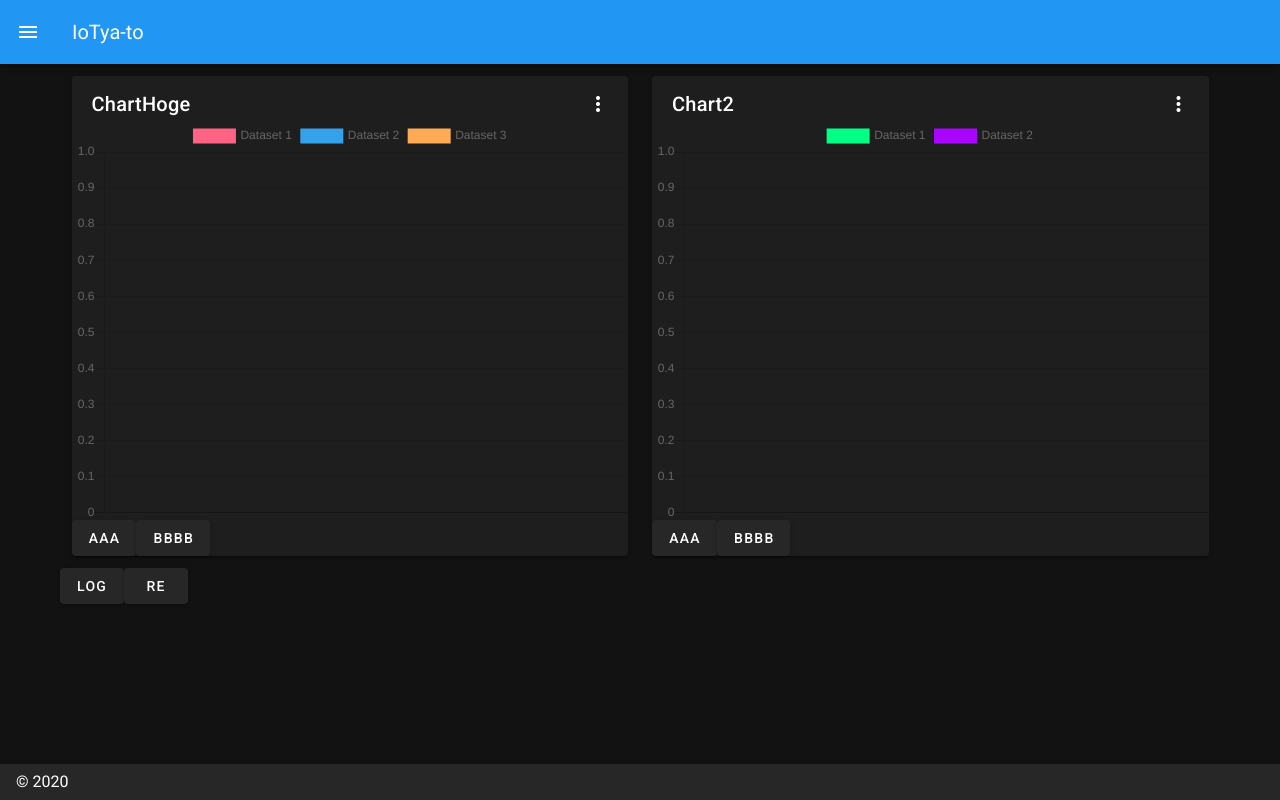
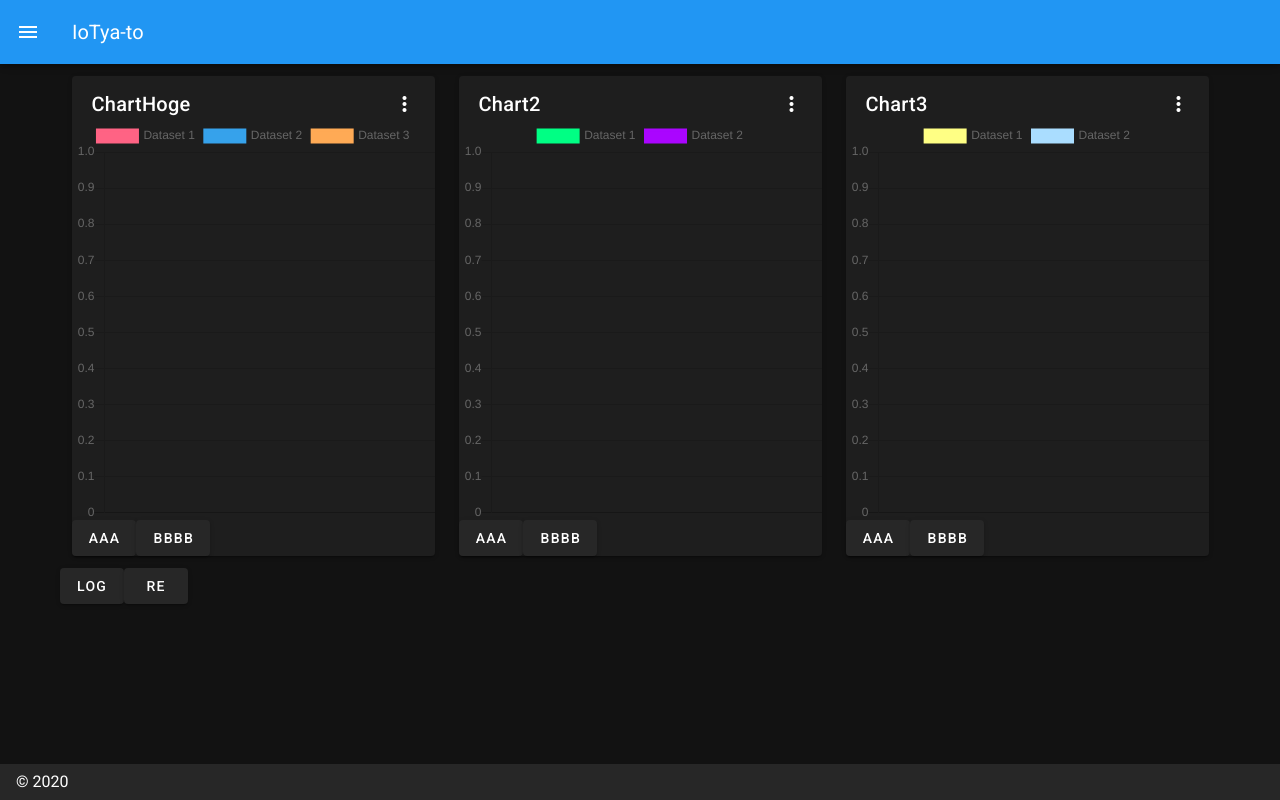
Before and after one commit to IoTya-To/IoTya-to, a Nuxt app: page / in a window 1280 px wide. Built offline with nearby package versions, Linux system fonts and the light colour scheme.

Commit message:
pluginsの修正

```diff
--- a/nuxt.config.js
+++ b/nuxt.config.js
@@ -38,7 +38,6 @@ export default {
   ** https://nuxtjs.org/guide/plugins
   */
   plugins: [
-    '@./plugins/vuedraggable'
   ],
   /*
   ** Auto import components
--- a/pages/index.vue
+++ b/pages/index.vue
@@ -1,7 +1,7 @@
 <template>
   <v-layout column justify-center align-center>
     <v-container fluid>
-      <Draggable v-model="charts" tag="v-row" ：sort=" true " @change="refresh" >
+      <Draggable :key="componentKey" v-model="charts" tag="v-row" ：sort=" true " @change="refresh" >
         <v-col
           v-for="(chart,n) in charts"
           :key="n"
@@ -10,7 +10,7 @@
           :md="getmd(charts)"
           :lg="getmd(charts)"
         >
-          <ChartCard :key="componentKey" v-model="charts[n]" :chart-list="charts[n]" />
+          <ChartCard v-model="charts[n]" :chart-list="charts[n]" />
         </v-col>
       </Draggable>
       <v-row>
@@ -75,6 +75,24 @@ export default {
               backgroundColor: '#AA05FF'
             }
           ]
+        },
+        {
+          id: 'temp',
+          chartTitle: 'Chart3',
+          datasets: [
+            {
+              label: 'Dataset 1',
+              fill: false,
+              borderColor: '#FFFF84',
+              backgroundColor: '#FFFF84'
+            },
+            {
+              label: 'Dataset 2',
+              fill: false,
+              borderColor: '#AADDFF',
+              backgroundColor: '#AADD FF'
+            }
+          ]
         }
       ]
     }
```
